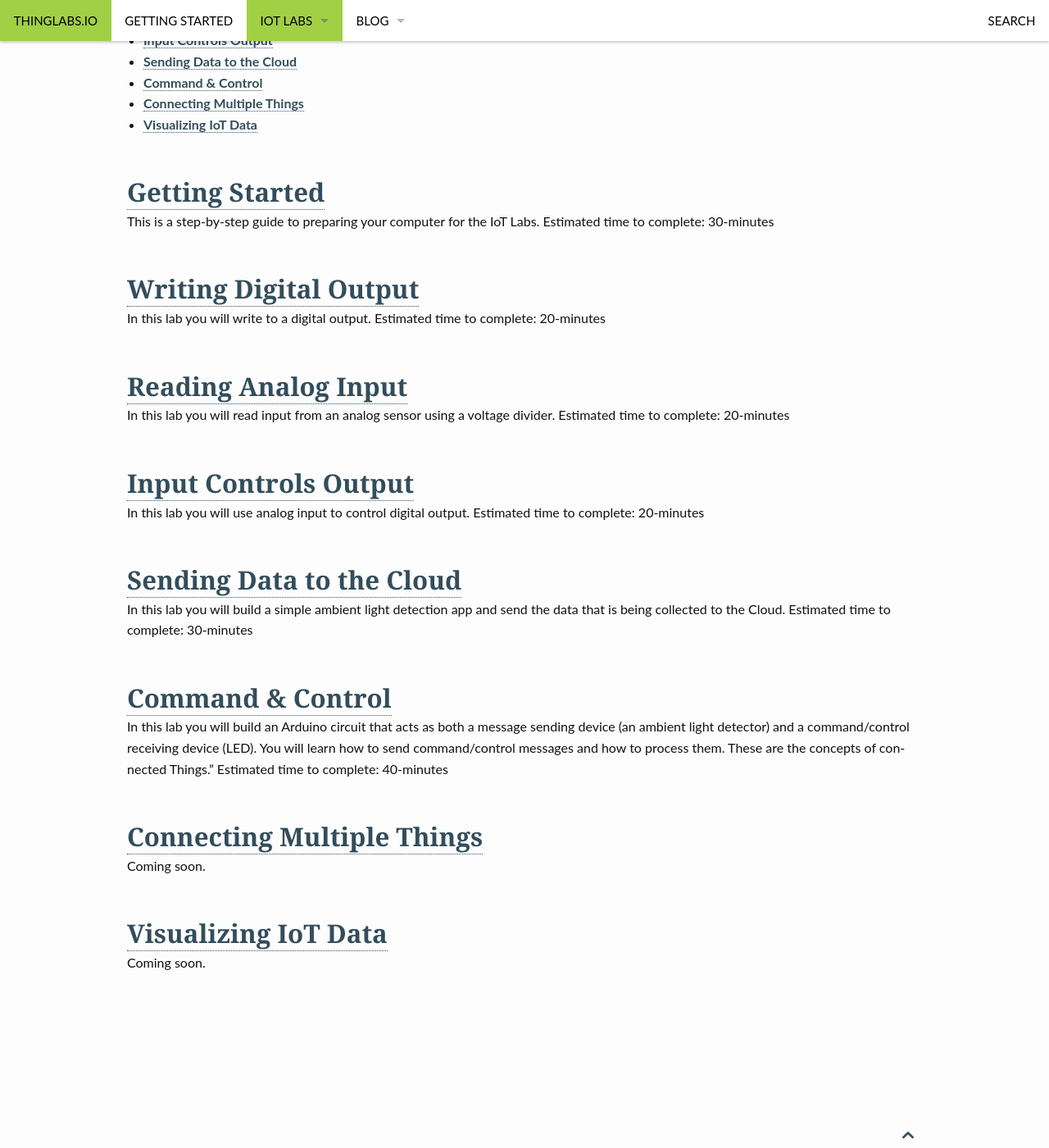
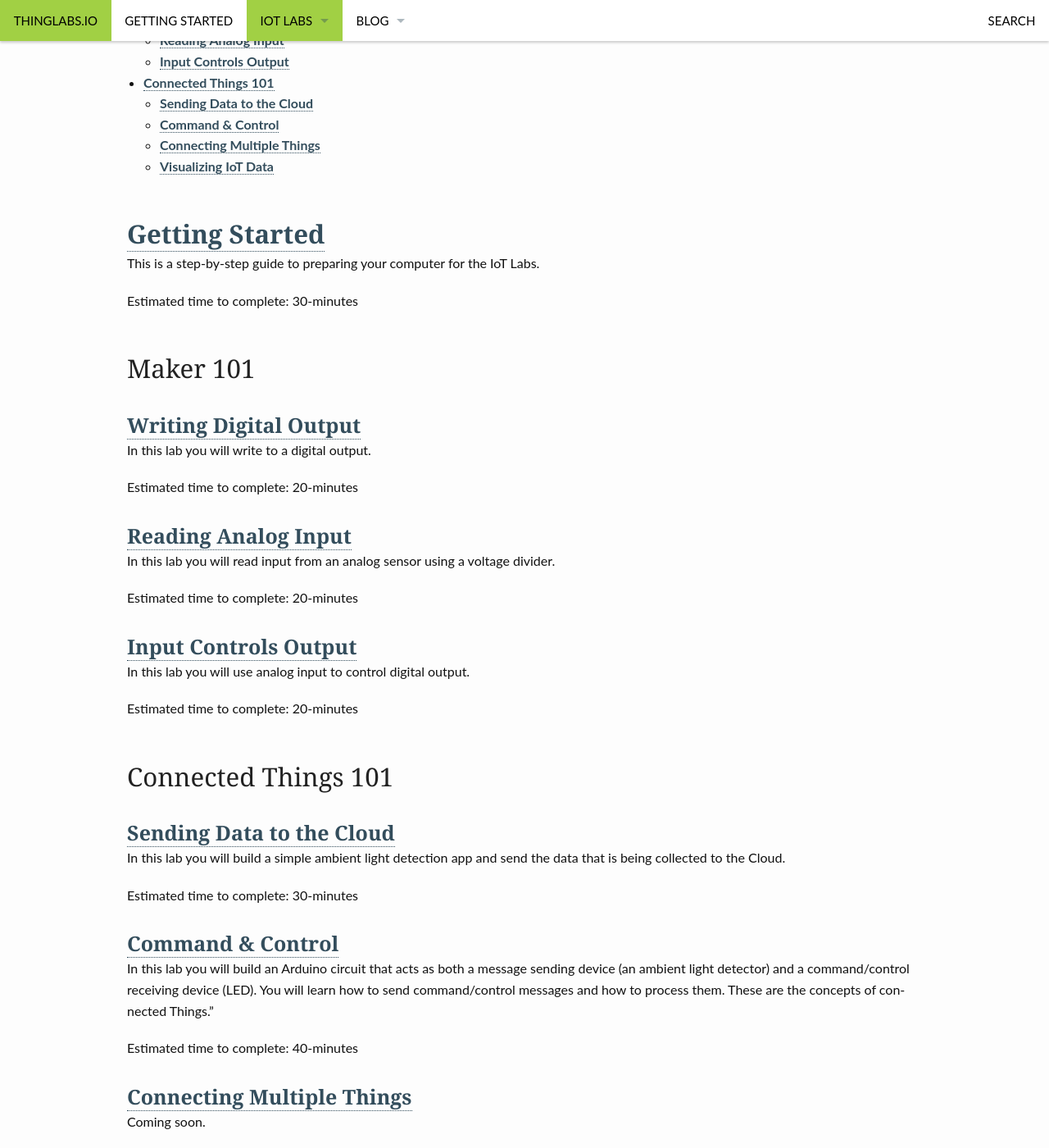
Before and after one commit to ThingLabsIo/ThingLabsIo.github.io, a Jekyll site: the page built from pages/labs.md, in a window 1280 px wide and 1400 px high, scrolled down 455 px. Shown: the whole window at 82% size. Built offline with Jekyll 4.4.1, drawn with Linux system fonts in a browser that asks for light colours.

Commit message:
More labs landing work

```diff
--- a/pages/labs.md
+++ b/pages/labs.md
@@ -20,32 +20,42 @@ permalink: "/labs/"
 
 ## [Getting Started][1]
 This is a step-by-step guide to preparing your computer for the IoT Labs.
+
 Estimated time to complete: 30-minutes
 
-## [Writing Digital Output][2]
+## Maker 101
+
+### [Writing Digital Output][2]
 In this lab you will write to a digital output.
+
 Estimated time to complete: 20-minutes
 
-## [Reading Analog Input][3]
+### [Reading Analog Input][3]
 In this lab you will read input from an analog sensor using a voltage divider.
+
 Estimated time to complete: 20-minutes
 
-## [Input Controls Output][4]
+### [Input Controls Output][4]
 In this lab you will use analog input to control digital output.
+
 Estimated time to complete: 20-minutes
 
-## [Sending Data to the Cloud][5]
+## Connected Things 101
+
+### [Sending Data to the Cloud][5]
 In this lab you will build a simple ambient light detection app and send the data that is being collected to the Cloud.
+
 Estimated time to complete: 30-minutes
 
-## [Command &amp; Control][6]
+### [Command &amp; Control][6]
 In this lab you will build an Arduino circuit that acts as both a message sending device (an ambient light detector) and a command/control receiving device (LED). You will learn how to send command/control messages and how to process them. These are the concepts of connected Things."
+
 Estimated time to complete: 40-minutes
 
-## [Connecting Multiple Things][7]
+### [Connecting Multiple Things][7]
 Coming soon.
 
-## [Visualizing IoT Data][8]
+### [Visualizing IoT Data][8]
 Coming soon.
 
 [1]: /labs/000/
```
Also changed, not shown: pages/lab000.md (+1 -1 lines).
